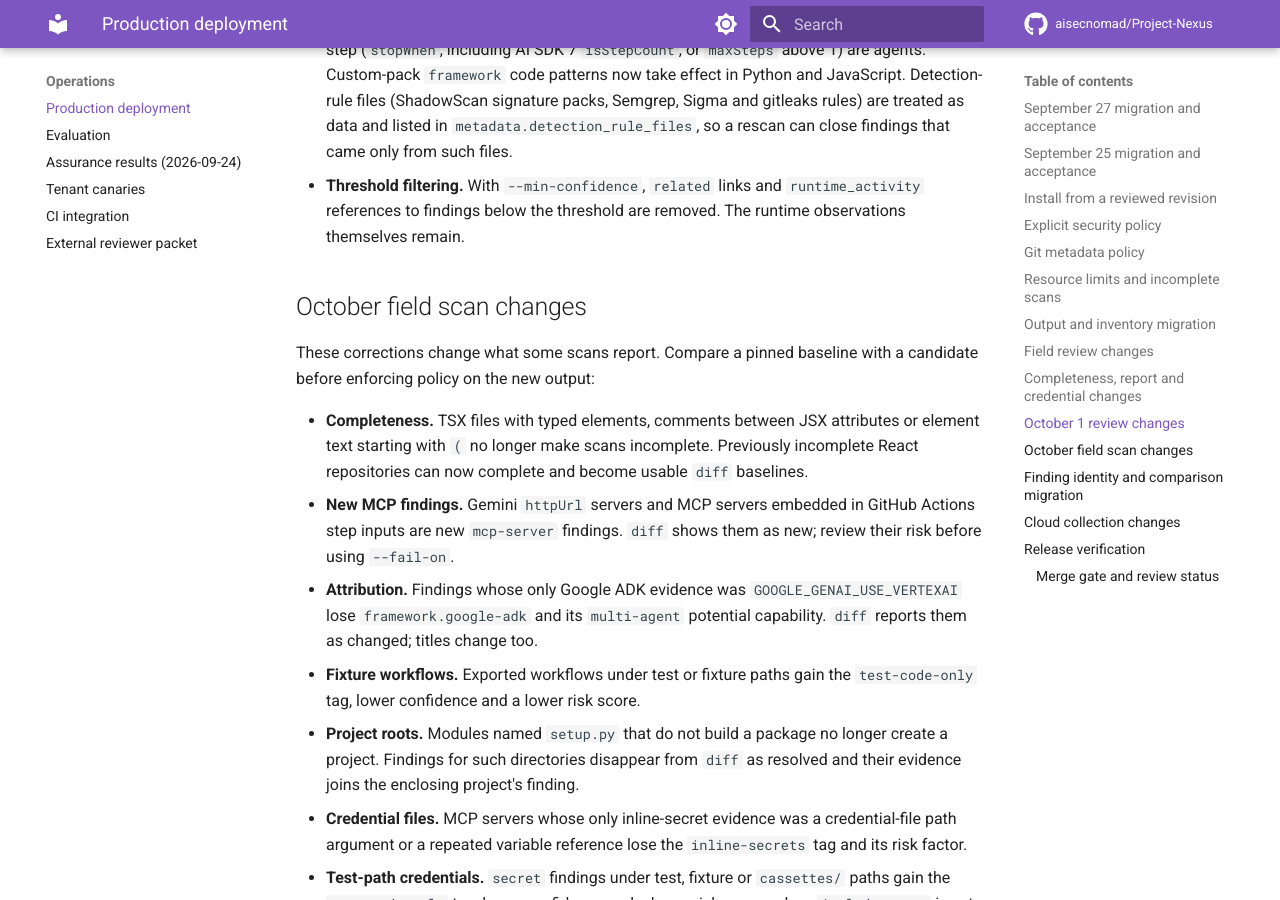
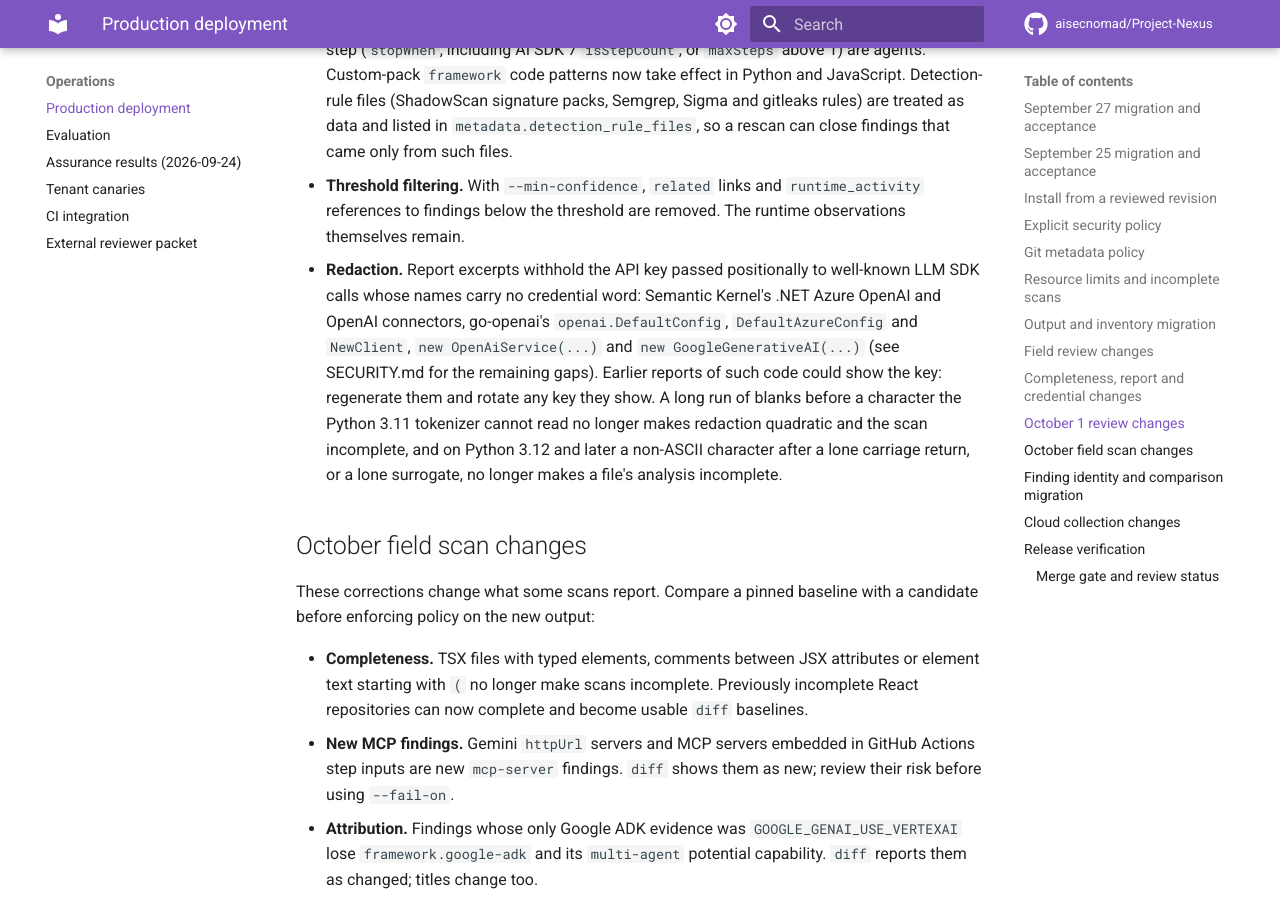
Before and after one commit to aisecnomad/Project-Nexus, an MkDocs documentation site: the page built from docs/production.md, in a window 1280 px wide and 900 px high, scrolled down 16144 px. Built offline with MkDocs 1.6.1 and Material for MkDocs 9.7.7, drawn with Linux system fonts in a browser that asks for light colours; comment, search, counter and statistics services are not loaded.

Commit message:
Add the redaction changes to the rollout guide
Earlier reports of Semantic Kernel, go-openai, openai-java or Google AI
JavaScript code could show an API key that is now withheld. Tell
operators to regenerate them and rotate the keys, and record the two
tokenizer fixes that turn former exit-3 scans complete.

Co-Authored-By: Claude Opus 5.5 <noreply@anthropic.com>
Claude-Session: https://claude.ai/code/session_01MgqwgJ3mZY4AfBY9zQH3vZ
Signed-off-by: Claude <noreply@anthropic.com>

```diff
--- a/docs/production.md
+++ b/docs/production.md
@@ -768,6 +768,17 @@ enforcing policy on the new output:
 - **Threshold filtering.** With `--min-confidence`, `related` links and
   `runtime_activity` references to findings below the threshold are removed.
   The runtime observations themselves remain.
+- **Redaction.** Report excerpts withhold the API key passed positionally to
+  well-known LLM SDK calls whose names carry no credential word: Semantic
+  Kernel's .NET Azure OpenAI and OpenAI connectors, go-openai's
+  `openai.DefaultConfig`, `DefaultAzureConfig` and `NewClient`,
+  `new OpenAiService(...)` and `new GoogleGenerativeAI(...)` (see SECURITY.md
+  for the remaining gaps). Earlier reports of such code could show the key:
+  regenerate them and rotate any key they show. A long run of blanks before a
+  character the Python 3.11 tokenizer cannot read no longer makes redaction
+  quadratic and the scan incomplete, and on Python 3.12 and later a
+  non-ASCII character after a lone carriage return, or a lone surrogate, no
+  longer makes a file's analysis incomplete.
 
 ## October field scan changes
 
```
